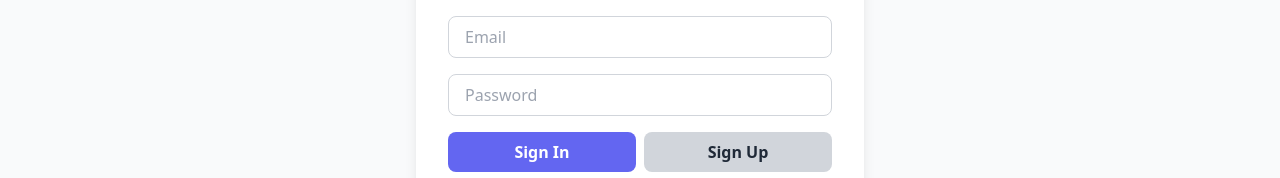
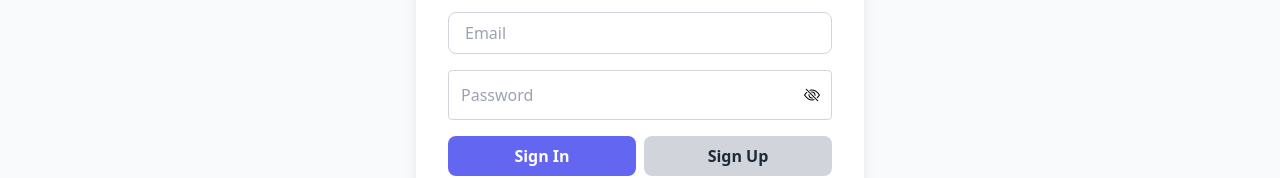
Before and after one commit to luckygoswami/Credinox, a React (Vite) app: page / in a window 1280 px wide. Shown: the part 350-528 px from the top of the page. Built offline with nearby package versions, Linux system fonts and the light colour scheme; no server answers.

Commit message:
separate passVisibility for AuthForm and Dashboard

```diff
--- a/package.json
+++ b/package.json
@@ -1,7 +1,7 @@
 {
   "name": "passman",
   "private": true,
-  "version": "2.0.2",
+  "version": "2.1.2",
   "type": "module",
   "scripts": {
     "dev": "vite",
--- a/src/components/AuthForm.jsx
+++ b/src/components/AuthForm.jsx
@@ -1,4 +1,5 @@
-import React from "react";
+import React, { useState } from "react";
+import PasswordWrapper from "./PasswordWrapper";
 
 function AuthForm({
   email,
@@ -8,6 +9,8 @@ function AuthForm({
   handleSignIn,
   handleSignUp,
 }) {
+  const [passVisibility, setPassVisibility] = useState(false);
+
   return (
     <div className="flex items-center justify-center">
       <div className="bg-white p-8 rounded-lg shadow-lg w-full max-w-md">
@@ -22,12 +25,11 @@ function AuthForm({
             onChange={(e) => setEmail(e.target.value)}
             className="w-full px-4 py-2 border border-gray-300 rounded-lg focus:outline-none focus:border-indigo-500"
           />
-          <input
-            type="password"
-            placeholder="Password"
+          <PasswordWrapper
             value={password}
             onChange={(e) => setPassword(e.target.value)}
-            className="w-full px-4 py-2 border border-gray-300 rounded-lg focus:outline-none focus:border-indigo-500"
+            passVisibility={passVisibility}
+            setPassVisibility={setPassVisibility}
           />
           <div className="flex justify-between space-x-2">
             <button
--- a/src/components/Dashboard.jsx
+++ b/src/components/Dashboard.jsx
@@ -12,15 +12,10 @@ function Dashboard({
   passwords,
   decryptPassword,
 }) {
-  const [passVisibility, setPassVisibility] = useState(true);
-  const passwordWrapperProps = {
-    newPassword, setNewPassword, passVisibility, setPassVisibility
-  }
+  const [passVisibility, setPassVisibility] = useState(false);
 
   return (
     <div className="min-h-screen flex flex-col items-center justify-center py-10">
-      <button onClick={() => setPassVisibility(!passVisibility)}>visibility</button>
-
       <div className="bg-white shadow-md rounded-lg p-8 w-full max-w-3xl">
         <div className="flex justify-between items-center mb-6">
           <h2 className="text-2xl font-bold text-gray-800">{user.email}</h2>
@@ -45,7 +40,12 @@ function Dashboard({
               onChange={(e) => setService(e.target.value)}
               className="p-3 border border-gray-300 rounded focus:outline-none focus:ring-2 focus:ring-blue-500"
             />
-            <PasswordWrapper {...passwordWrapperProps} />
+            <PasswordWrapper
+              value={newPassword}
+              onChange={(e) => setNewPassword(e.target.value)}
+              passVisibility={passVisibility}
+              setPassVisibility={setPassVisibility}
+            />
             <button
               onClick={savePassword}
               className="px-4 py-2 bg-blue-500 text-white font-semibold rounded hover:bg-blue-600 transition duration-200"
--- a/src/components/PasswordWrapper.jsx
+++ b/src/components/PasswordWrapper.jsx
@@ -1,16 +1,15 @@
-import React from 'react'
-import "../../node_modules/bootstrap-icons/font/bootstrap-icons.css"
+import React from "react";
+import "../../node_modules/bootstrap-icons/font/bootstrap-icons.css";
 
-function PasswordWrapper({ passVisibility, setPassVisibility, newPassword, setNewPassword }) {
-
+function PasswordWrapper({ passVisibility, setPassVisibility, value, onChange }) {
   return (
     <div className="password-wrapper relative">
       <input
         id="new-password"
-        type={passVisibility ? "password" : "text"}
+        type={passVisibility ? "text" : "password"}
         placeholder="Password"
-        value={newPassword}
-        onChange={(e) => setNewPassword(e.target.value)}
+        value={value}
+        onChange={onChange}
         className="p-3 pr-10  border border-gray-300 rounded focus:outline-none focus:ring-2 focus:ring-blue-500 w-full"
       />
       <button
@@ -21,7 +20,7 @@ function PasswordWrapper({ passVisibility, setPassVisibility, newPassword, setNe
         <i className={`bi ${passVisibility ? "bi-eye" : "bi-eye-slash"}`}></i>
       </button>
     </div>
-  )
+  );
 }
 
-export default PasswordWrapper
+export default PasswordWrapper;
```
Also changed, not shown: 1 other file (tests, documents, lock files or other folders).
